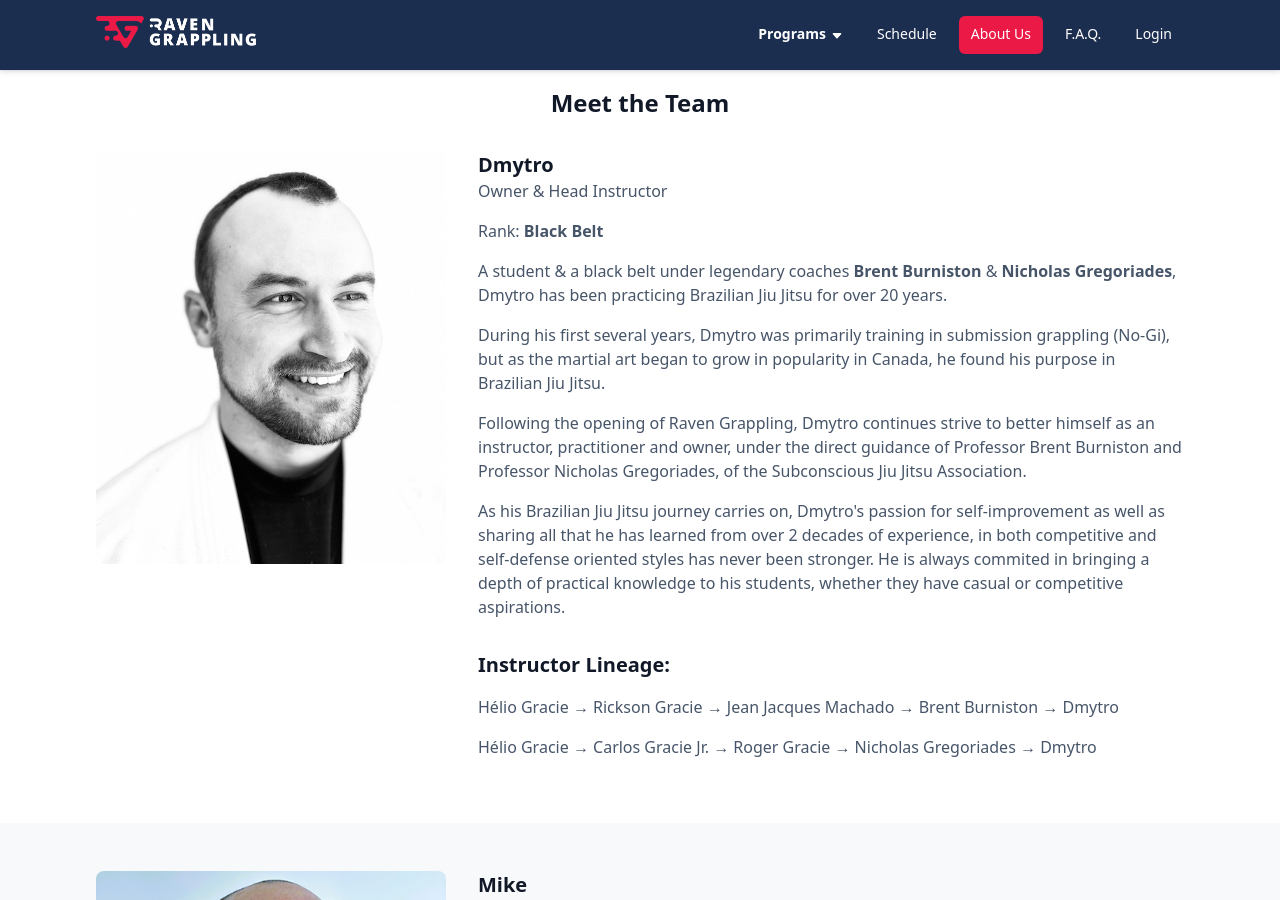
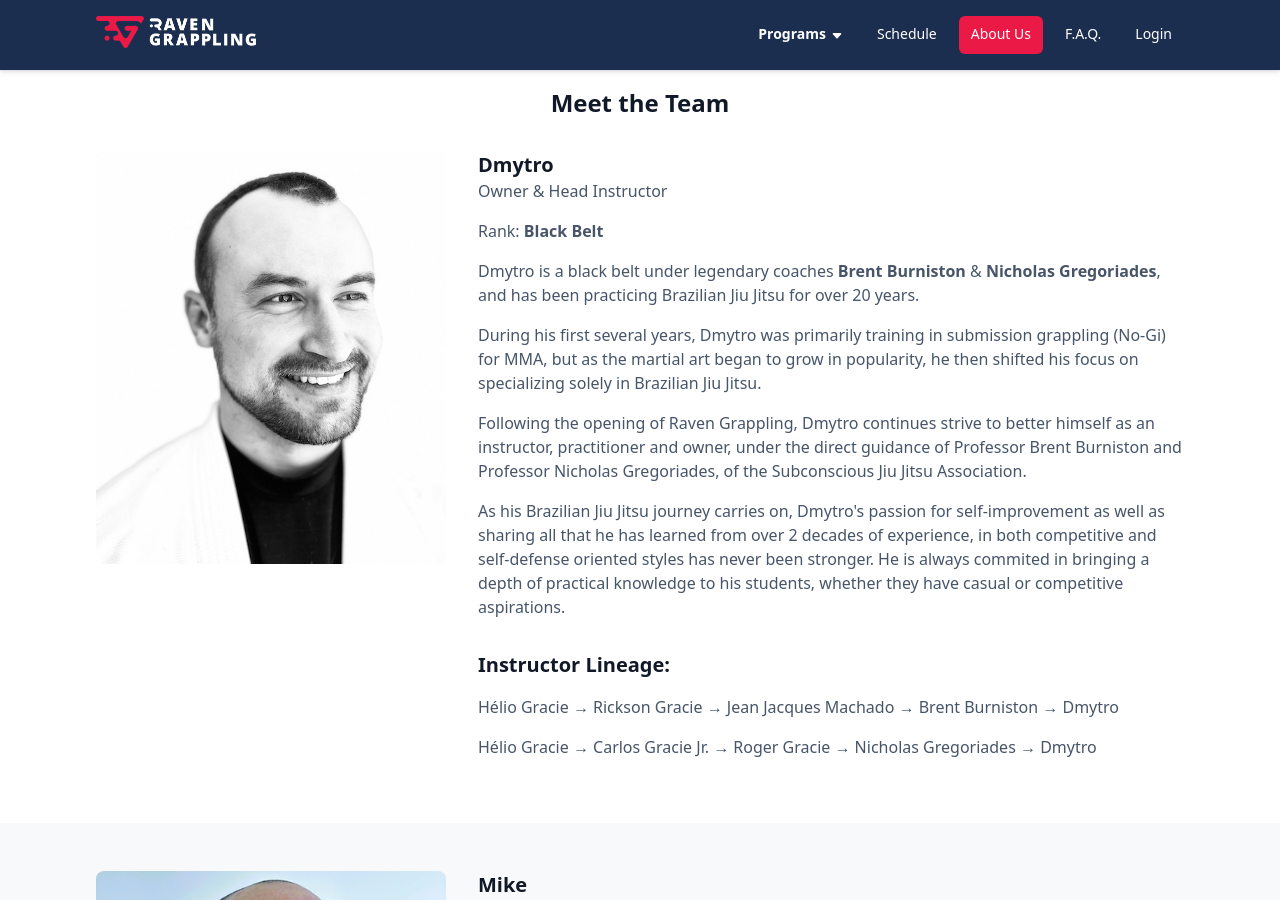
Before and after one commit to RavenGrappling/RavenGrappling.github.io, a Jekyll site: the page built from pages/about-us.html, in a window 1280 px wide and 900 px high, scrolled down 535 px. Built offline with Jekyll 4.4.1, drawn with Linux system fonts in a browser that asks for light colours.

Commit message:
Update about-us.html

```diff
--- a/pages/about-us.html
+++ b/pages/about-us.html
@@ -45,10 +45,10 @@ meta_desc: Meet the team of Raven Grappling
        Rank:<strong> Black Belt</strong>
       </p>
       <p>
-        A student & a black belt under legendary coaches <strong>Brent Burniston</strong> & <strong>Nicholas Gregoriades</strong>, Dmytro has been practicing Brazilian Jiu Jitsu for over 20 years.
+        Dmytro is a black belt under legendary coaches <strong>Brent Burniston</strong> & <strong>Nicholas Gregoriades</strong>, and has been practicing Brazilian Jiu Jitsu for over 20 years.
       </p>
       <p>
-        During his first several years, Dmytro was primarily training in submission grappling (No-Gi), but as the martial art began to grow in popularity in Canada, he found his purpose in Brazilian Jiu Jitsu.
+        During his first several years, Dmytro was primarily training in submission grappling (No-Gi) for MMA, but as the martial art began to grow in popularity, he then shifted his focus on specializing solely in Brazilian Jiu Jitsu.
       </p>
       <p>
         Following the opening of Raven Grappling, Dmytro continues strive to better himself as an instructor, practitioner and owner, under the direct guidance of Professor Brent Burniston and Professor Nicholas Gregoriades, of the Subconscious Jiu Jitsu Association.
```
